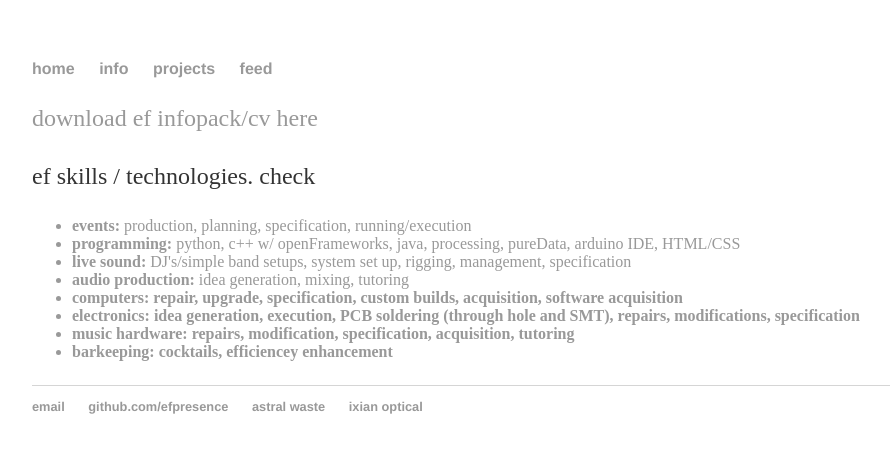
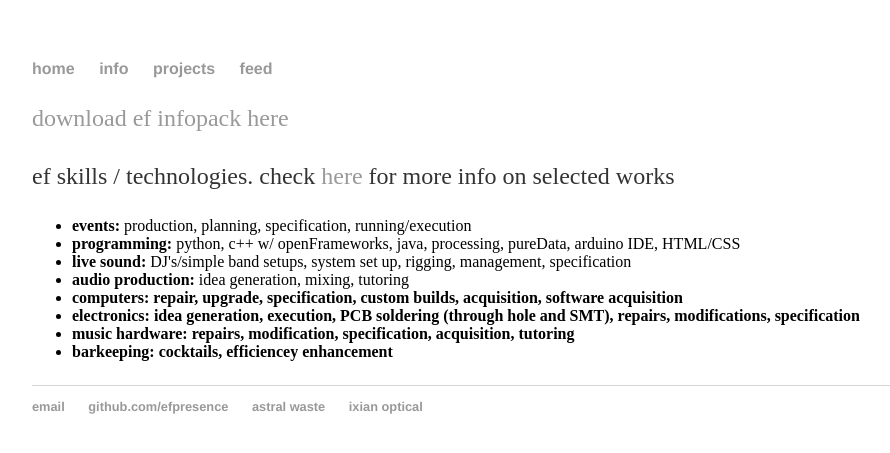
Before and after one commit to efpresence/efpresence.github.io, a Jekyll site: the page built from info.html, in a window 1280 px wide. Shown: the top 453 px of the page, without its empty margins (160-1050 px from the left). Built offline with Jekyll 4.4.1, drawn with Linux system fonts in a browser that asks for light colours.

Commit message:
Update info.html

```diff
--- a/info.html
+++ b/info.html
@@ -3,8 +3,8 @@
 title: ef cv
 ---
 <div class="container">
-	<p><a href="https://www.we.tl/42356">download ef infopack/cv here</a></p>
-	<p> ef skills / technologies. check <a href="https://efpresence.github.io> here for examples of projects</a>
+	<p><a href="https://www.we.tl/23466">download ef infopack here</a> </p>
+	<p> ef skills / technologies. check <a href="/projects">here</a> for more info on selected works</p>
 		<div class="2container">
 		<p>
 		<ul>
```
